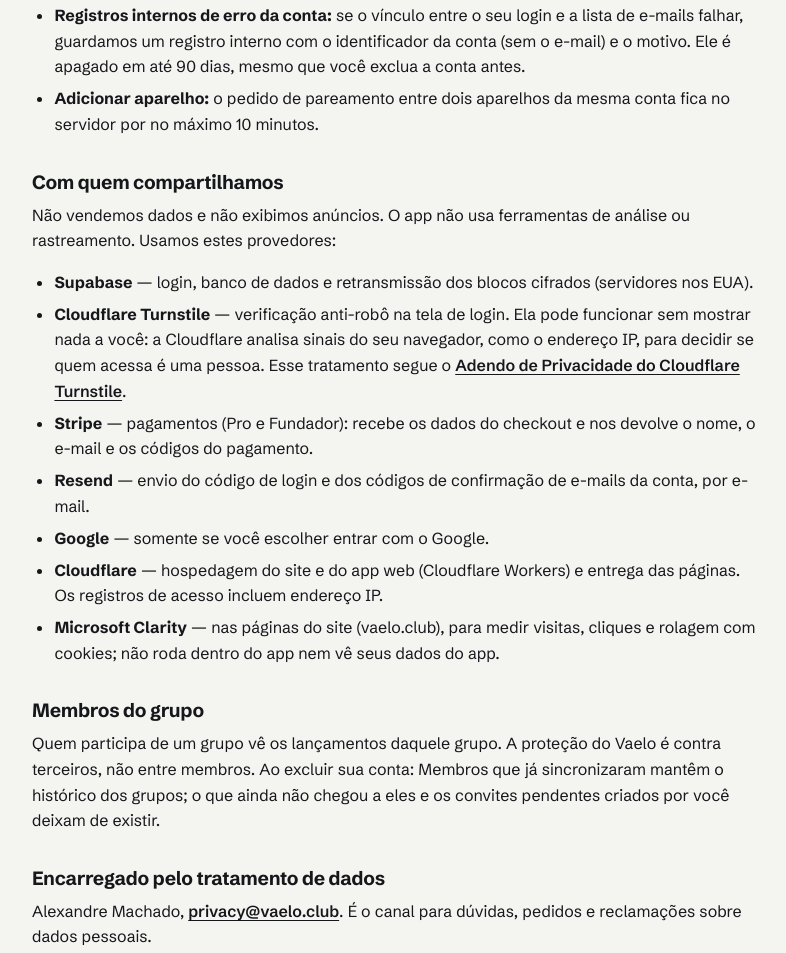
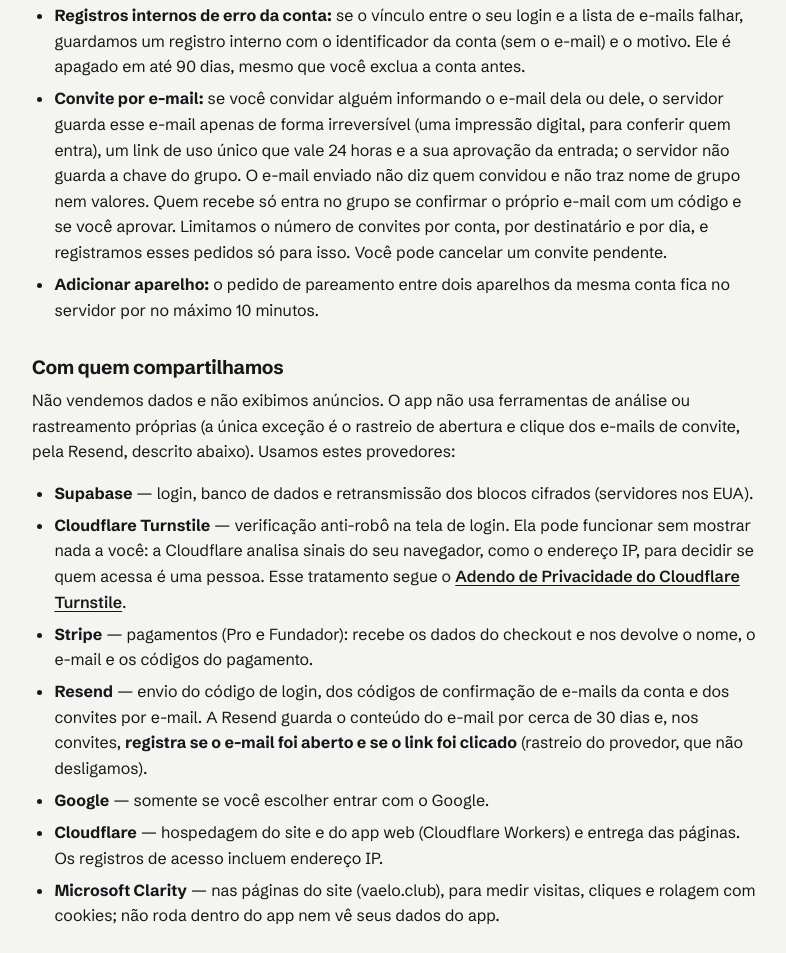
Before and after one commit to NexaDuo/vaelo-landing, a plain HTML site: page privacidade/index.html in a window 1280 px wide. Shown: the part 1483-2436 px from the top of the page, without its empty margins (244-1030 px from the left). Drawn offline with Linux system fonts and the light colour scheme.

Commit message:
privacidade: convite por e-mail (impressão digital do e-mail, link de uso único 24 h, Resend guarda ~30 dias e registra abertura e clique, aceito pelo dono) (vaelo#84)
Co-Authored-By: Claude Sonnet 5.5 <noreply@anthropic.com>
Claude-Session: https://claude.ai/code/session_01DAuwvoj4mssdJf9FANSue9

```diff
--- a/privacidade/index.html
+++ b/privacidade/index.html
@@ -249,7 +249,7 @@ footer a:hover {
 </header>
 <main>
 <h1>Política de privacidade</h1>
-<p class="muted">Vigente desde 21 de novembro de 2026.</p>
+<p class="muted">Vigente desde 23 de novembro de 2026.</p>
 <p>O Vaelo é um app para dividir despesas em grupo, oferecido pela NexaDuo. Ele foi feito para que nós não precisemos ver os seus dados: os lançamentos ficam nos seus aparelhos e só passam pelos nossos servidores cifrados de ponta a ponta.</p>
 
 <h2>O que fica nos seus aparelhos</h2>
@@ -266,16 +266,17 @@ footer a:hover {
 <li><strong>E-mails adicionais da conta:</strong> você pode juntar outros e-mails à sua conta (até 5, contando o do login). Para cada um, enviamos um código de confirmação a esse endereço; só entra se você digitar o código. Cada e-mail pertence a uma única conta. Por isso o servidor passa a saber <strong>quais e-mails são da mesma conta</strong>, e quem já conhece dois e-mails seus pode, ao procurá-los, descobrir que são da mesma conta. Guardamos o e-mail de forma que não conseguimos exibi-lo por inteiro nos avisos (só uma parte), e usamos um código irreversível dele para evitar duplicidade. Ao remover um e-mail, ele fica indisponível para outras contas por 30 dias.</li>
 <li><strong>Códigos de confirmação e limites de envio:</strong> o código enviado vale 10 minutos e é guardado apenas em forma irreversível. Registramos os pedidos de envio (conta, destinatário em forma irreversível e hora) para limitar abusos; para endereços que não têm conta, o registro dura 2 dias.</li>
 <li><strong>Registros internos de erro da conta:</strong> se o vínculo entre o seu login e a lista de e-mails falhar, guardamos um registro interno com o identificador da conta (sem o e-mail) e o motivo. Ele é apagado em até 90 dias, mesmo que você exclua a conta antes.</li>
+<li><strong>Convite por e-mail:</strong> se você convidar alguém informando o e-mail dela ou dele, o servidor guarda esse e-mail apenas de forma irreversível (uma impressão digital, para conferir quem entra), um link de uso único que vale 24 horas e a sua aprovação da entrada; o servidor não guarda a chave do grupo. O e-mail enviado não diz quem convidou e não traz nome de grupo nem valores. Quem recebe só entra no grupo se confirmar o próprio e-mail com um código e se você aprovar. Limitamos o número de convites por conta, por destinatário e por dia, e registramos esses pedidos só para isso. Você pode cancelar um convite pendente.</li>
 <li><strong>Adicionar aparelho:</strong> o pedido de pareamento entre dois aparelhos da mesma conta fica no servidor por no máximo 10 minutos.</li>
 </ul>
 
 <h2>Com quem compartilhamos</h2>
-<p>Não vendemos dados e não exibimos anúncios. O app não usa ferramentas de análise ou rastreamento. Usamos estes provedores:</p>
+<p>Não vendemos dados e não exibimos anúncios. O app não usa ferramentas de análise ou rastreamento próprias (a única exceção é o rastreio de abertura e clique dos e-mails de convite, pela Resend, descrito abaixo). Usamos estes provedores:</p>
 <ul>
 <li><strong>Supabase</strong> — login, banco de dados e retransmissão dos blocos cifrados (servidores nos EUA).</li>
 <li><strong>Cloudflare Turnstile</strong> — verificação anti-robô na tela de login. Ela pode funcionar sem mostrar nada a você: a Cloudflare analisa sinais do seu navegador, como o endereço IP, para decidir se quem acessa é uma pessoa. Esse tratamento segue o <a href="https://www.cloudflare.com/turnstile-privacy-policy/" target="_blank" rel="noopener">Adendo de Privacidade do Cloudflare Turnstile</a>.</li>
 <li><strong>Stripe</strong> — pagamentos (Pro e Fundador): recebe os dados do checkout e nos devolve o nome, o e-mail e os códigos do pagamento.</li>
-<li><strong>Resend</strong> — envio do código de login e dos códigos de confirmação de e-mails da conta, por e-mail.</li>
+<li><strong>Resend</strong> — envio do código de login, dos códigos de confirmação de e-mails da conta e dos convites por e-mail. A Resend guarda o conteúdo do e-mail por cerca de 30 dias e, nos convites, <strong>registra se o e-mail foi aberto e se o link foi clicado</strong> (rastreio do provedor, que não desligamos).</li>
 <li><strong>Google</strong> — somente se você escolher entrar com o Google.</li>
 <li><strong>Cloudflare</strong> — hospedagem do site e do app web (Cloudflare Workers) e entrega das páginas. Os registros de acesso incluem endereço IP.</li>
 <li><strong>Microsoft Clarity</strong> — nas páginas do site (vaelo.club), para medir visitas, cliques e rolagem com cookies; não roda dentro do app nem vê seus dados do app.</li>
```
